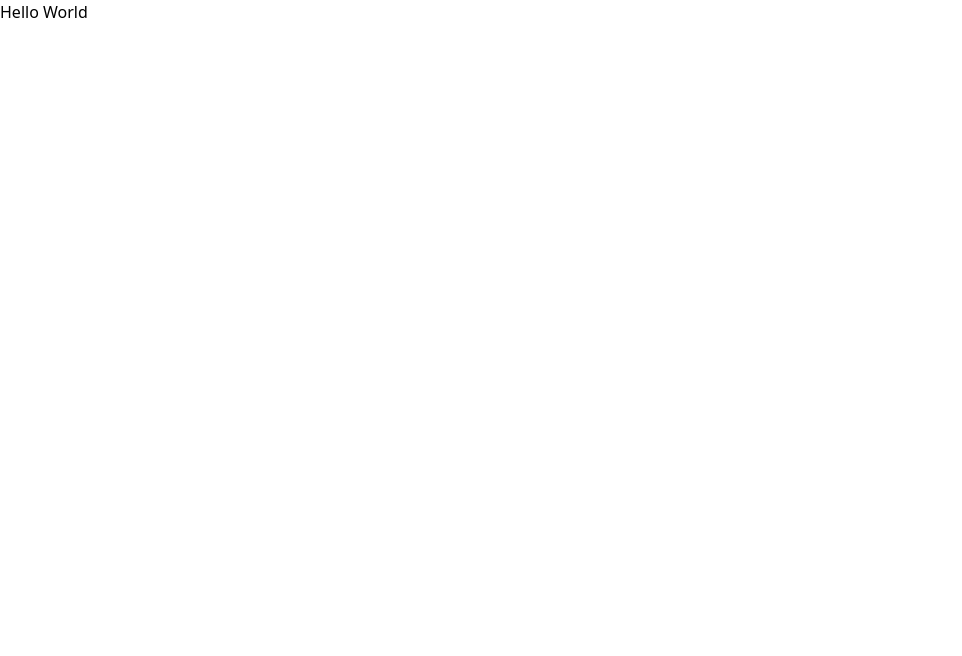
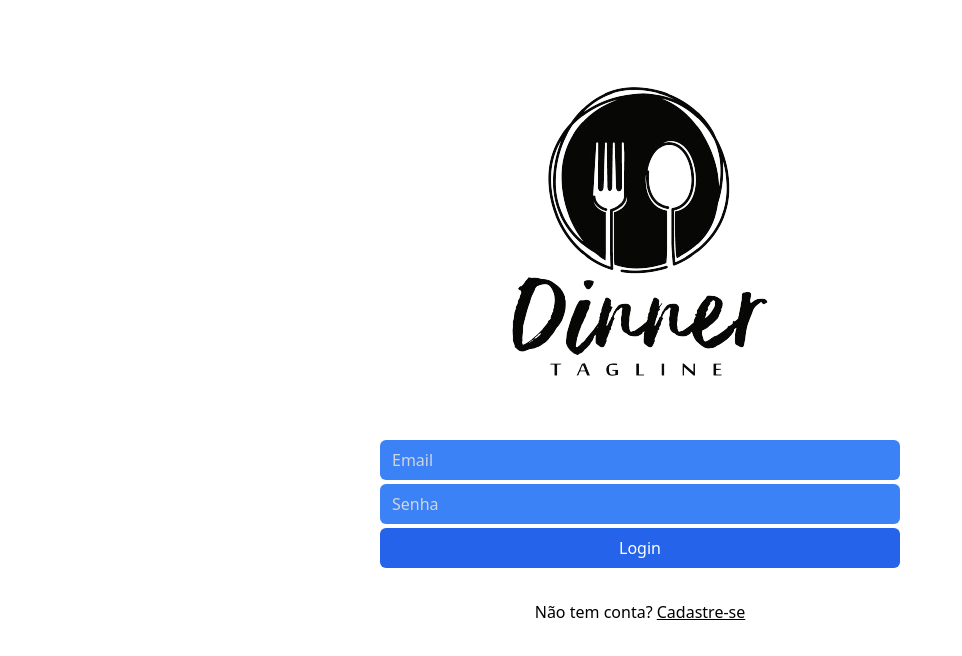
Before and after one commit to DevJoaoPeu/App_Receitas, a Next.js app in the folder web/: page / in a window 1280 px wide. Shown: the top 656 px of the page, without its empty margins (0-962 px from the left). Built offline with nearby package versions, Linux system fonts and the light colour scheme.

Commit message:
feat: adicionando copyrigth e finalizando componente

```diff
--- a/web/src/pages/index.tsx
+++ b/web/src/pages/index.tsx
@@ -1,5 +1,29 @@
+import Image from "next/image";
+import logo from "../../public/logo.png";
+import { Input } from "@/components/Input";
+import { Button } from "@/components/Button";
+import { Copywhite } from "@/components/Copywhite";
 
+const Home = () => {
+  return (
+    <div>
+      <div className="flex flex-col items-center justify-center m-8">
+        <Image src={logo} alt="logo" />
+        <div className="flex flex-col max-w-[520px] gap-1 w-full">
+          <Input type="text" placeholder="Email" />
+          <Input type="password" placeholder="Senha" />
+          <Button>Login</Button>
+        </div>
+        <span className="m-8">
+          Não tem conta?{" "}
+          <a className="underline" href="/signup">
+            Cadastre-se
+          </a>
+        </span>
+      </div>
+      <Copywhite />
+    </div>
+  );
+};
 
-export default function Home() {
-  return <main>Hello World</main>;
-}
+export default Home;
```
